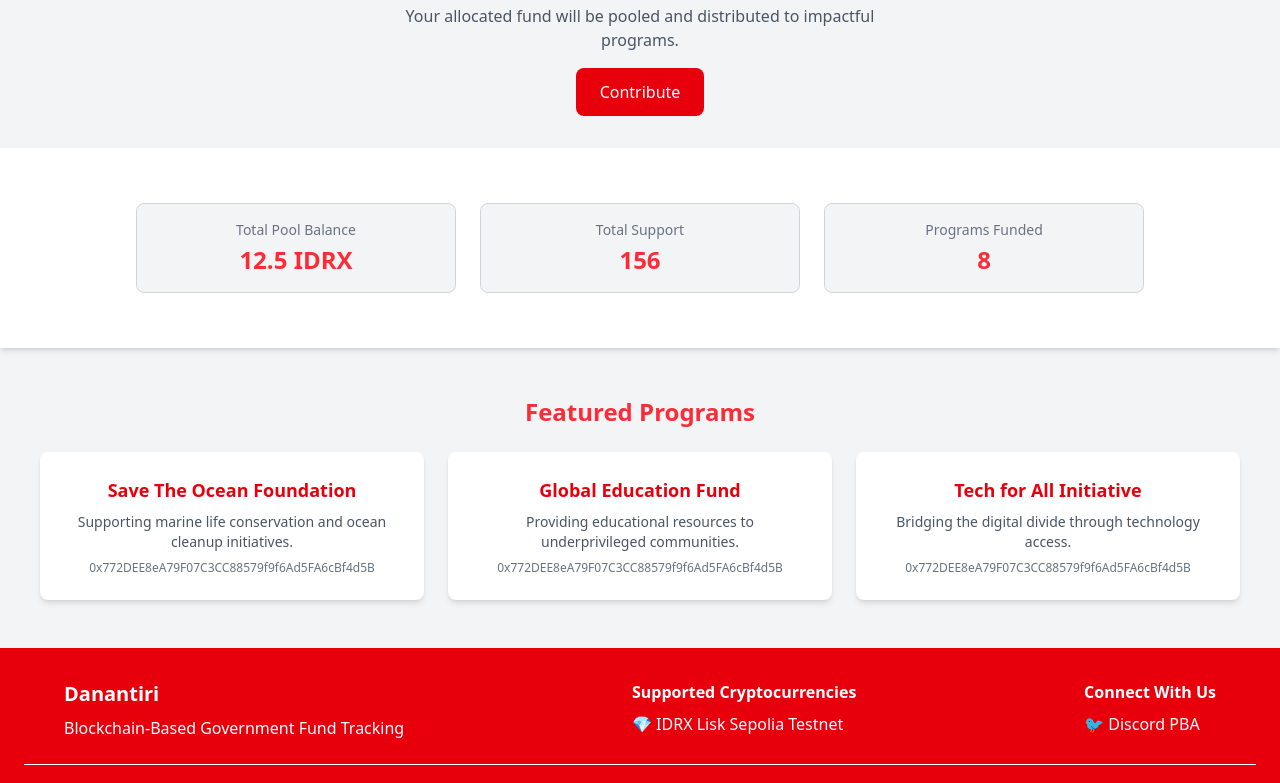
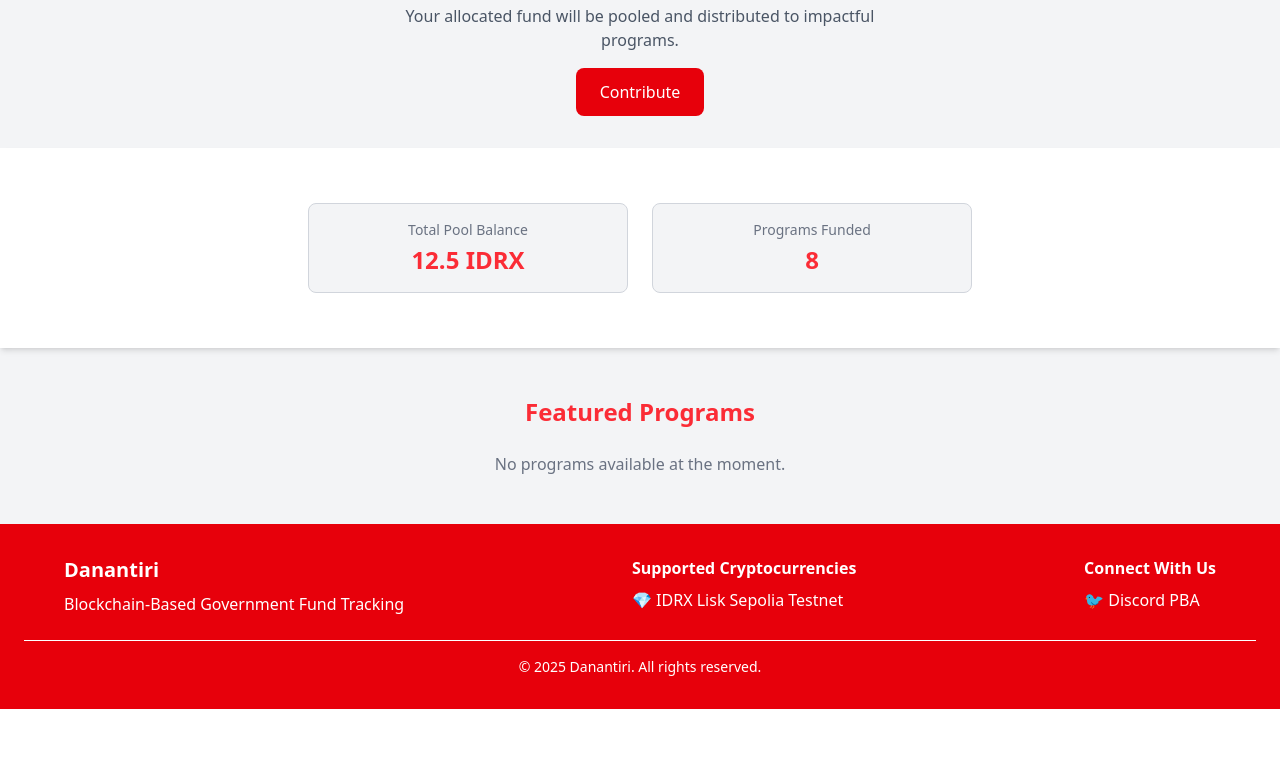
Before and after one commit to danantiri/front-end, a React (Vite) app: page / in a window 1280 px wide. Shown: the part 458-1241 px from the top of the page. After the commit the page ends 1167 px from the top, so only its background shows below. Built offline with nearby package versions, Linux system fonts and the light colour scheme.

Commit message:
fixing global state

```diff
--- a/package.json
+++ b/package.json
@@ -14,7 +14,8 @@
     "react": "^19.0.0",
     "react-dom": "^19.0.0",
     "react-router-dom": "^7.3.0",
-    "tailwindcss": "^4.0.9"
+    "tailwindcss": "^4.0.9",
+    "zustand": "^5.0.3"
   },
   "devDependencies": {
     "@eslint/js": "^9.21.0",
--- /dev/null
+++ b/src/store/programStore.ts
@@ -0,0 +1,60 @@
+import { create } from "zustand";
+import { persist, createJSONStorage } from "zustand/middleware";
+
+interface Transaction {
+  date: string;
+  amount: number;
+  note: string;
+}
+
+export interface Program {
+  name: string;
+  description: string;
+  addressPIC: string;
+  fundRaised: number;
+  fundTarget: number;
+  transactions?: Transaction[];
+}
+
+interface ProgramStore {
+  programs: Program[];
+  addProgram: (program: Program) => void;
+  updateFund: (name: string, amount: number, note?: string) => void;
+  setPrograms: (programs: Program[]) => void;
+}
+
+export const useProgramStore = create<ProgramStore>()(
+  persist(
+    (set) => ({
+      programs: [],
+      addProgram: (program) =>
+        set((state) => ({
+          programs: [...state.programs, program],
+        })),
+      updateFund: (name, amount, note = "") =>
+        set((state) => ({
+          programs: state.programs.map((p) =>
+            p.name === name
+              ? {
+                  ...p,
+                  fundRaised: p.fundRaised + amount,
+                  transactions: [
+                    ...(p.transactions || []),
+                    {
+                      date: new Date().toLocaleString(),
+                      amount,
+                      note,
+                    },
+                  ],
+                }
+              : p
+          ),
+        })),
+      setPrograms: (programs) => set({ programs }),
+    }),
+    {
+      name: "program-storage", // nama key di localStorage
+      storage: createJSONStorage(() => localStorage),
+    }
+  )
+);
--- a/src/views/AdminPage.tsx
+++ b/src/views/AdminPage.tsx
@@ -2,33 +2,10 @@ import React, { useState } from "react";
 import Navbar from "../components/Navbar";
 import Footer from "../components/Footer";
 import ProgramCard from "../components/ProgramCard";
+import { useProgramStore } from "../store/programStore";
 
 const AdminPage: React.FC = () => {
-  const [programs, setPrograms] = useState([
-    {
-      name: "Save The Ocean Foundation",
-      description:
-        "Supporting marine life conservation and ocean cleanup initiatives.",
-      addressPIC: "0x772DEE8eA79F07C3CC88579f9f6Ad5FA6cBf4d5B",
-      fundRaised: 50000,
-      fundTarget: 100000,
-    },
-    {
-      name: "Global Education Fund",
-      description:
-        "Providing educational resources to underprivileged communities.",
-      addressPIC: "0x772DEE8eA79F07C3CC88579f9f6Ad5FA6cBf4d5B",
-      fundRaised: 20000,
-      fundTarget: 50000,
-    },
-    {
-      name: "Tech for All Initiative",
-      description: "Bridging the digital divide through technology access.",
-      addressPIC: "0x772DEE8eA79F07C3CC88579f9f6Ad5FA6cBf4d5B",
-      fundRaised: 0,
-      fundTarget: 100000,
-    },
-  ]);
+  const { programs, addProgram, updateFund } = useProgramStore();
 
   const [newProgram, setNewProgram] = useState({
     name: "",
@@ -48,16 +25,16 @@ const AdminPage: React.FC = () => {
     setNewProgram((prev) => ({ ...prev, [name]: value }));
   };
 
-  const addProgram = () => {
-    if (newProgram.name && newProgram.description) {
-      setPrograms([
-        ...programs,
-        {
-          ...newProgram,
-          fundRaised: 0,
-          fundTarget: parseInt(newProgram.budget),
-        },
-      ]);
+  const addProgramHandler = () => {
+    if (newProgram.name && newProgram.description && newProgram.budget) {
+      addProgram({
+        name: newProgram.name,
+        description: newProgram.description,
+        addressPIC: newProgram.addressPIC,
+        fundRaised: 0,
+        fundTarget: parseInt(newProgram.budget),
+        transactions: [],
+      });
       setNewProgram({
         name: "",
         description: "",
@@ -76,15 +53,10 @@ const AdminPage: React.FC = () => {
   const allocateFund = () => {
     if (!selectedProgram || !allocationAmount) return;
 
-    setPrograms((prevPrograms) =>
-      prevPrograms.map((program) =>
-        program.name === selectedProgram.name
-          ? {
-              ...program,
-              fundRaised: program.fundRaised + parseInt(allocationAmount),
-            }
-          : program
-      )
+    updateFund(
+      selectedProgram.name,
+      parseInt(allocationAmount),
+      "Admin allocation"
     );
 
     setIsModalOpen(false);
@@ -95,7 +67,7 @@ const AdminPage: React.FC = () => {
       <Navbar />
       <main className="flex-grow p-6">
         <h1 className="text-2xl text-red-500 font-bold text-center">
-          Admin Panel - Manage Donation Programs
+          Admin Panel - Fund Programs Management
         </h1>
 
         {/* Form untuk Menambahkan Program */}
@@ -133,26 +105,32 @@ const AdminPage: React.FC = () => {
             className="w-full p-3 mt-3 border rounded-lg"
           />
           <button
-            onClick={addProgram}
+            onClick={addProgramHandler}
             className="mt-4 bg-red-600 text-white px-6 py-3 rounded-lg w-full hover:bg-red-500"
           >
             Add Program
           </button>
         </div>
 
-        {/* List Program yang Ada */}
+        {/* Featured Organizations */}
         <section className="text-center py-12">
-          <h2 className="text-2xl font-bold">Current Programs</h2>
-          <div className="flex justify-center gap-6 mt-6 flex-wrap">
-            {programs.map((program, index) => (
-              <div key={index} className="relative">
+          <h2 className="text-2xl text-red-500 font-bold">Current Programs</h2>
+
+          {programs.length === 0 ? (
+            <p className="mt-6 text-gray-500">
+              No programs available at the moment.
+            </p>
+          ) : (
+            <div className="flex justify-center gap-6 mt-6 flex-wrap">
+              {programs.map((program: any, index) => (
                 <ProgramCard
+                  key={index}
                   {...program}
                   onClick={() => openAllocateModal(program)}
                 />
-              </div>
-            ))}
-          </div>
+              ))}
+            </div>
+          )}
         </section>
       </main>
 
--- a/src/views/Home.tsx
+++ b/src/views/Home.tsx
@@ -5,6 +5,7 @@ import StatCard from "../components/StaticCard";
 import Navbar from "../components/Navbar";
 import banner from "../assets/tiri.png";
 import ContributeModal from "../components/ContributeModal";
+import { useProgramStore } from "../store/programStore";
 
 const DonationModal: React.FC<{
   isOpen: boolean;
@@ -117,37 +118,8 @@ const Home: React.FC = () => {
     fundTarget: number;
     transactions: any[];
   } | null>(null);
-
+  const { programs } = useProgramStore();
   const [isContributeModalOpen, setIsContributeModalOpen] = useState(false);
-
-  const programs = [
-    {
-      name: "Save The Ocean Foundation",
-      description:
-        "Supporting marine life conservation and ocean cleanup initiatives.",
-      addressPIC: "0x772DEE8eA79F07C3CC88579f9f6Ad5FA6cBf4d5B",
-      fundRaised: 0,
-      fundTarget: 10000,
-      transactions: [],
-    },
-    {
-      name: "Global Education Fund",
-      description:
-        "Providing educational resources to underprivileged communities.",
-      addressPIC: "0x772DEE8eA79F07C3CC88579f9f6Ad5FA6cBf4d5B",
-      fundRaised: 5000,
-      fundTarget: 10000,
-      transactions: [],
-    },
-    {
-      name: "Tech for All Initiative",
-      description: "Bridging the digital divide through technology access.",
-      addressPIC: "0x772DEE8eA79F07C3CC88579f9f6Ad5FA6cBf4d5B",
-      fundRaised: 0,
-      fundTarget: 10000,
-      transactions: [],
-    },
-  ];
 
   // Handler untuk menampilkan modal dengan program yang dipilih
   const handleOpenModal = (program: {
@@ -203,22 +175,28 @@ const Home: React.FC = () => {
         style={{ minHeight: "200px" }}
       >
         <StatCard title="Total Pool Balance" value="12.5 IDRX" />
-        <StatCard title="Total Support" value="156" />
         <StatCard title="Programs Funded" value="8" />
       </section>
 
       {/* Featured Organizations */}
       <section className="text-center py-12">
         <h2 className="text-2xl text-red-500 font-bold">Featured Programs</h2>
+
+        {programs.length === 0 ? (
+          <p className="mt-6 text-gray-500">
+            No programs available at the moment.
+          </p>
+        ) : (
           <div className="flex justify-center gap-6 mt-6 flex-wrap">
-          {programs.map((program, index) => (
+            {programs.map((program: any, index) => (
               <ProgramCard
                 key={index}
                 {...program}
-              onClick={() => handleOpenModal(program)} // Tambahkan handler klik
+                onClick={() => handleOpenModal(program)}
               />
             ))}
           </div>
+        )}
       </section>
 
       <DonationModal
```
Also changed, not shown: 1 other file (tests, documents, lock files or other folders). Lines whose indentation alone changed are shown as unchanged.
